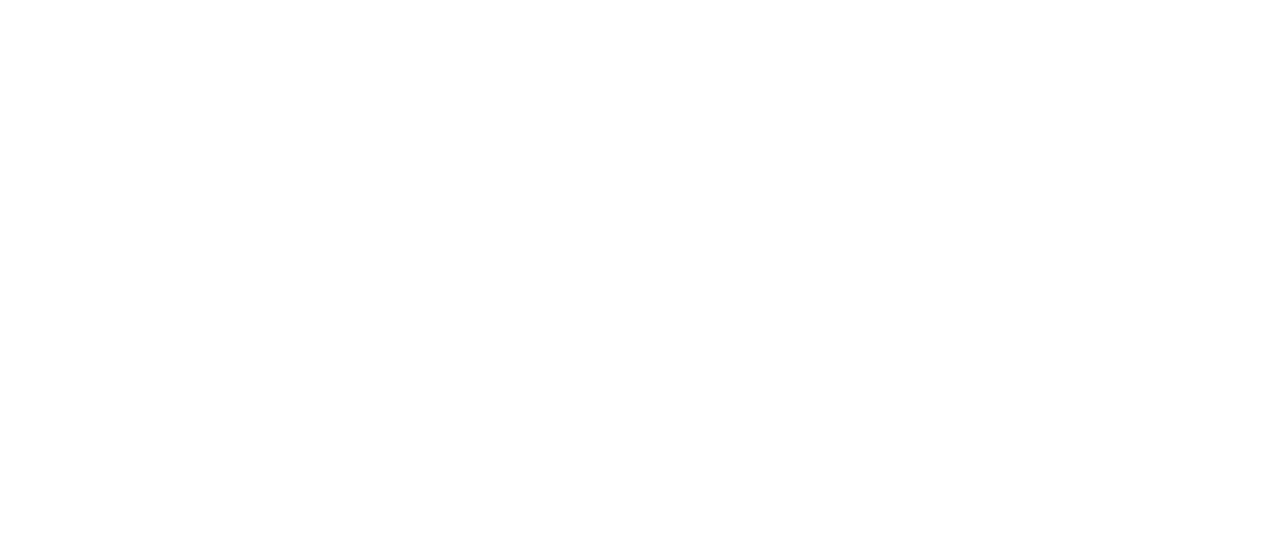
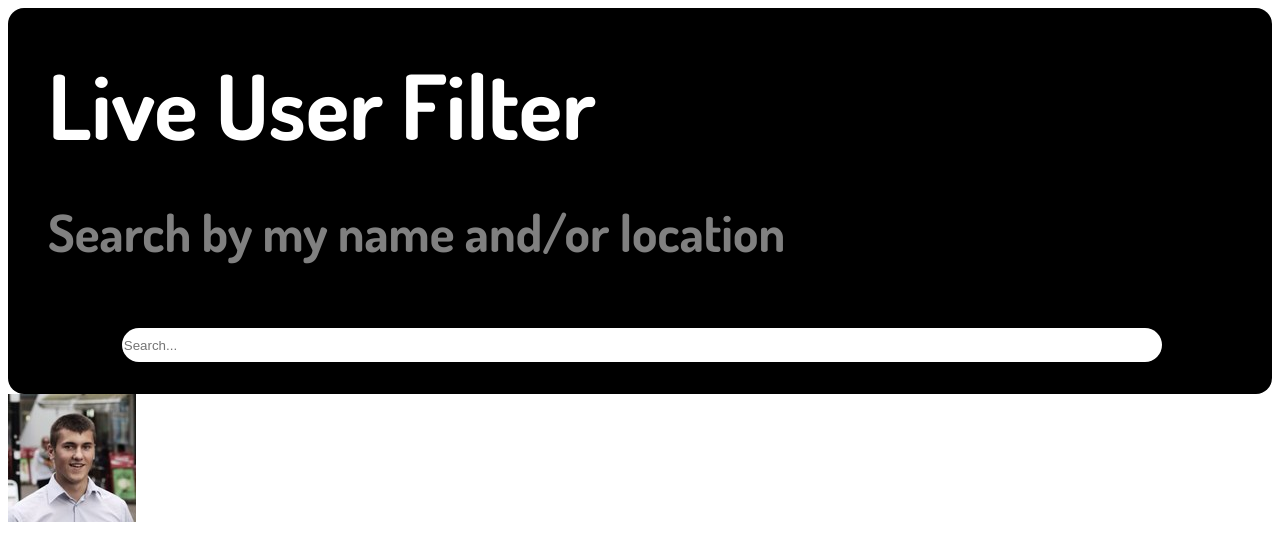
Before and after one commit to KevinnNeira/liveUserFilter, a plain HTML site: page index.html in a window 1280 px wide. Drawn offline with Linux system fonts and the light colour scheme.

Commit message:
feat: :sparkles: Se termino la seccion del encabezado
Contiene titulo descripcion y barra buscadora

```diff
--- a/css/style.css
+++ b/css/style.css
@@ -0,0 +1,48 @@
+@font-face {
+    font-family: "Dosis-Bold";
+    src: url("../storage/fonts/Dosis/static/Dosis-Bold.ttf");
+};
+
+*{
+    padding: 0;
+    margin: 0;
+    font-family: "EncodeSans-Regular";
+    box-sizing: border-box;
+}
+
+header{
+    border-radius: 2vh;
+    background-color: rgb(0, 0, 0);
+}
+#title__header{
+    color: white;
+    font-size: 7vw;
+    margin: 0;
+    font-family: "Dosis-Bold", sans-serif;
+    padding-left: 5vh;
+    padding-top: 5vh;
+
+}
+#description__header{
+    color: gray;
+    font-size: 4vw;
+    margin: 0;
+    margin-bottom: 5vw;
+    margin-top: 3vw;
+    padding-left: 5vh;
+    font-family: "Dosis-Bold", sans-serif;
+
+}
+#search__bar{
+    background-color: rgb(255, 255, 255);
+    border-radius: 5vw;
+    border: none;
+    margin-left: 9%;
+    margin-bottom: 4vh;
+    margin-right: 9%;
+    width: 82%;
+    height: 4vh;
+}
+#photo{
+    border-radius: ;
+}
--- a/index.html
+++ b/index.html
@@ -8,5 +8,25 @@
     <title>Document</title>
 </head>
 <body>
+    <header>
+        <div class="header__contain">
+            <h1 id="title__header">Live User Filter</h1>
+            <p id="description__header">
+                Search by my name and/or location
+            </p>
+            <input id="search__bar" placeholder="Search...">
+        </div>
+    </header>
+    <div class="flex__users">
+        <div class="information__user">
+            <div class="section__photo">
+                <img id="photo" src="storage/img/10.jpg">
+            </div>
+            <div class="section__information">
+
+            </div>
+        </div>
+    </div>
+
 </body>
 </html>
```
Also changed, not shown: storage/fonts/Dosis/Dosis-VariableFont_wght.ttf (added), storage/fonts/Dosis/OFL.txt (added), storage/fonts/Dosis/README.txt (added), storage/fonts/Dosis/static/Dosis-Bold.ttf (added), storage/fonts/Dosis/static/Dosis-ExtraBold.ttf (added), storage/fonts/Dosis/static/Dosis-ExtraLight.ttf (added), storage/fonts/Dosis/static/Dosis-Light.ttf (added), storage/fonts/Dosis/static/Dosis-Medium.ttf (added), storage/fonts/Dosis/static/Dosis-Regular.ttf (added), storage/fonts/Dosis/static/Dosis-SemiBold.ttf (added), storage/img/10.jpg (added).
